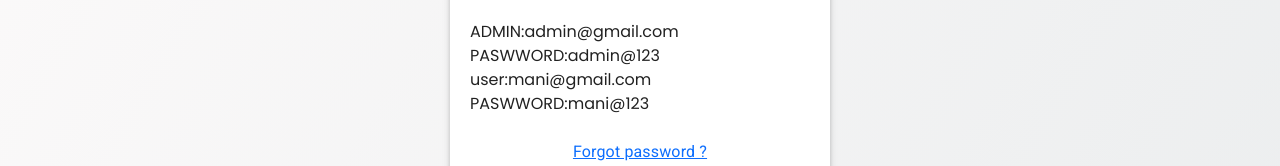
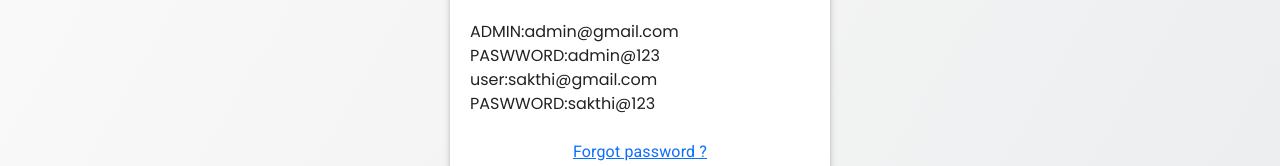
Before and after one commit to Ananththandavarayamurthi/ecomese-frontend, a React (Create React App) app: page /login in a window 1280 px wide. Shown: the part 501-667 px from the top of the page. Built offline with nearby package versions, Linux system fonts and the light colour scheme.

Commit message:
Update Login.js
sakthi

```diff
--- a/src/Pages/Auth/Login.js
+++ b/src/Pages/Auth/Login.js
@@ -115,8 +115,8 @@
           <div>ADMIN:admin@gmail.com
             PASWWORD:admin@123
           </div>
-           <div>user:mani@gmail.com
-            PASWWORD:mani@123
+           <div>user:sakthi@gmail.com
+            PASWWORD:sakthi@123
           </div>
             </p>
           <Typography className="text-center p-2">
```
